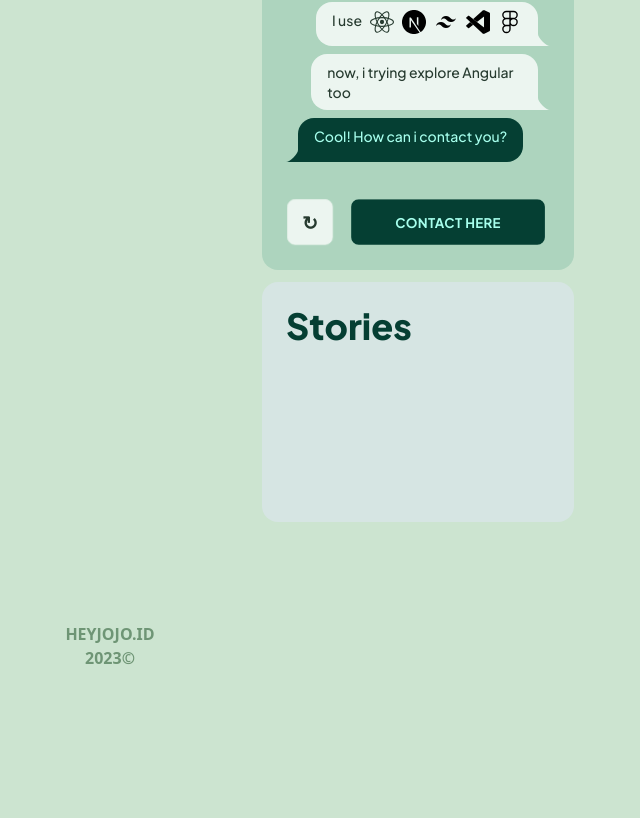
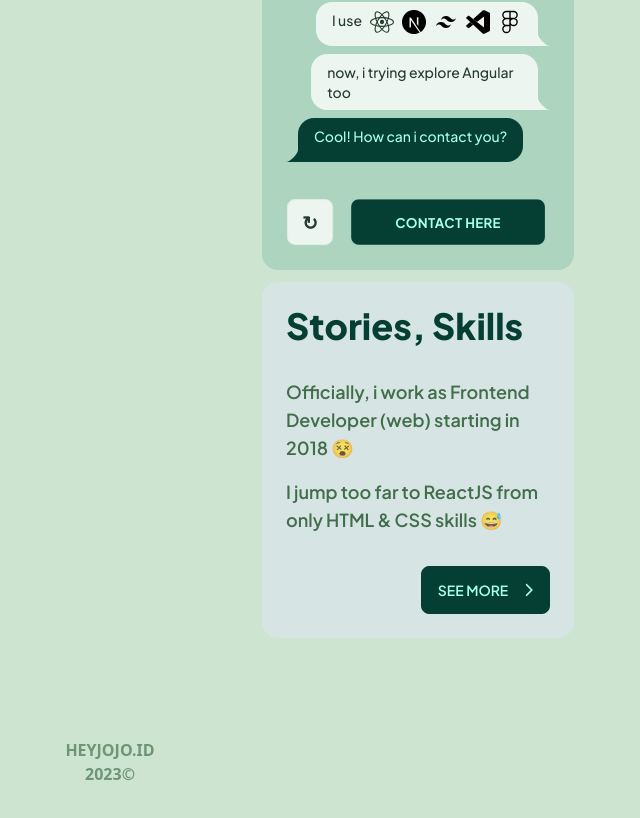
Before and after one commit to code7070/hi-jojo, a Next.js app: page / in a window 1280 px wide. Shown: the part 1214-2032 px from the top of the page, without its empty margins (530-1170 px from the left). Before the commit the page ends 1916 px from the top, so only its background shows below. Built offline with nearby package versions, Linux system fonts and the light colour scheme.

Commit message:
adding stories

```diff
--- a/src/sections/homepage/card-stories.js
+++ b/src/sections/homepage/card-stories.js
@@ -1,10 +1,28 @@
+import { faChevronRight } from "@fortawesome/free-solid-svg-icons";
+import { FontAwesomeIcon } from "@fortawesome/react-fontawesome";
 import style from "@styles/home.module.scss";
 
 export default function CardStories() {
   return (
-    <div className={`${style.homeCard} ${style.right} bg-[#D6E5E3] h-60`}>
+    <div
+      className={`${style.homeCard} ${style.right} bg-[#D6E5E3] min-h-60 overflow-hidden`}
+    >
       <div className="p-6">
-        <h3 className="text-4xl text-primary font-extrabold">Stories</h3>
+        <h3 className="text-4xl text-primary font-extrabold mb-8">
+          Stories, Skills
+        </h3>
+        <div className="font-semibold text-base sm:text-lg [&>p]:mb-4 opacity-75 mb-8">
+          <p>
+            Officially, i work as Frontend Developer (web) starting in 2018 😵
+          </p>
+          <p>I jump too far to ReactJS from only HTML & CSS skills 😅</p>
+        </div>
+        <button type="button" className="btn btn-primary ml-auto block">
+          See More
+          <span className="ml-4">
+            <FontAwesomeIcon icon={faChevronRight} />
+          </span>
+        </button>
       </div>
     </div>
   );
```
Also changed, not shown: src/pages/stories/index.js (added).
